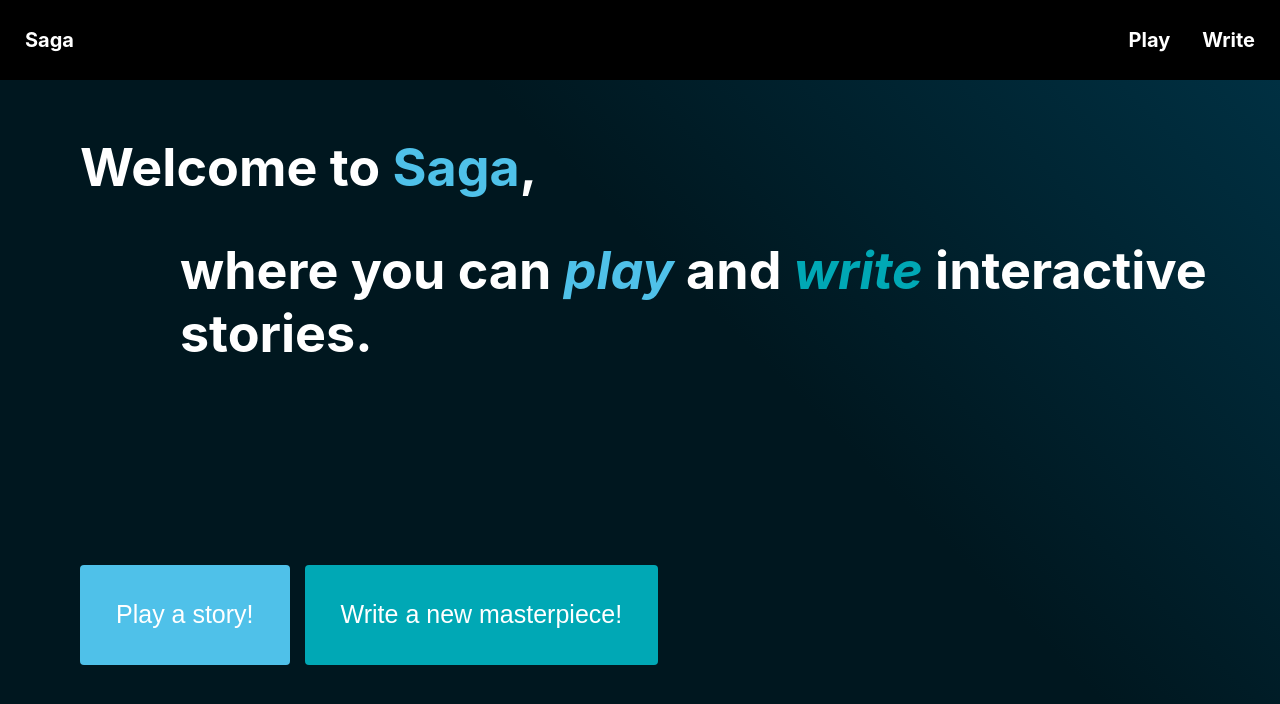
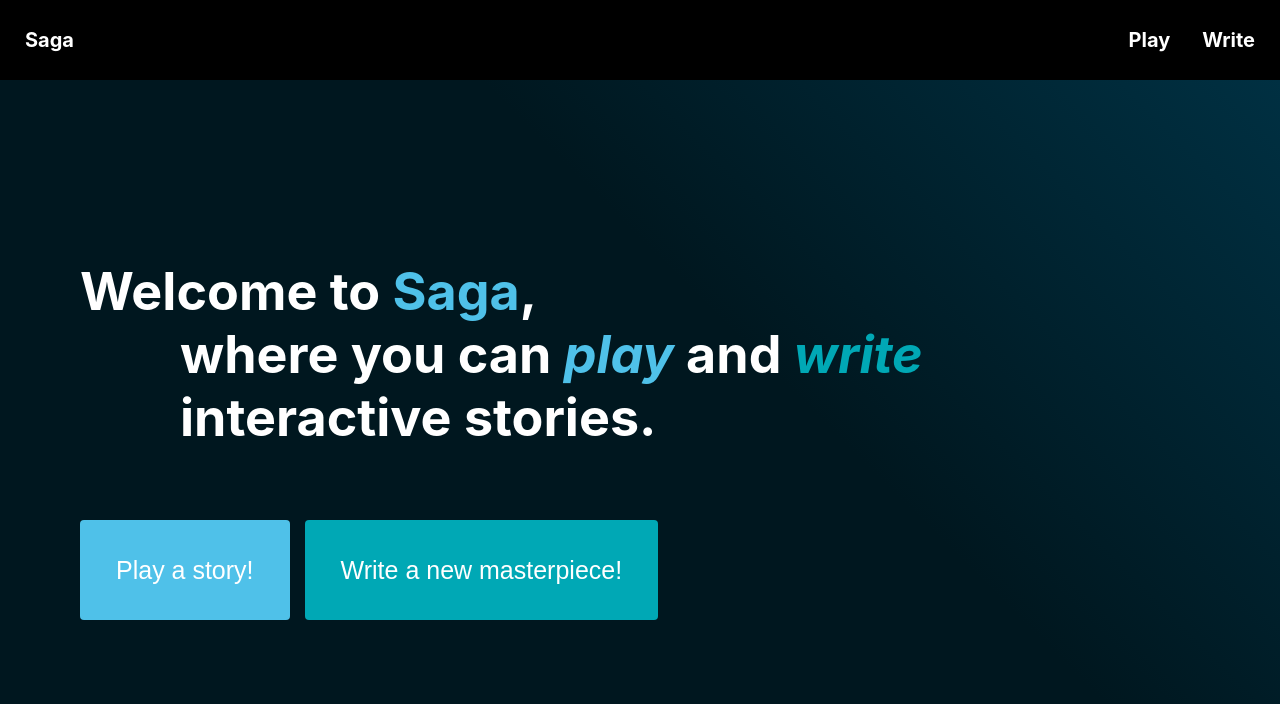
Before and after one commit to SofieDunt/saga-frontend, a React (Create React App) app: page / in a window 1280 px wide. Shown: the top 704 px of the page. Built offline with nearby package versions, Linux system fonts and the light colour scheme.

Commit message:
NavLink uses history

```diff
--- a/src/App.tsx
+++ b/src/App.tsx
@@ -78,8 +78,8 @@ function App() {
 
   return (
     <>
-      <NavBar />
       <Router>
+        <NavBar />
         <Switch>
           <Route path={Routes.HOME} exact>
             <Home message={message} />
--- a/src/components/navBar/index.tsx
+++ b/src/components/navBar/index.tsx
@@ -1,8 +1,9 @@
 import React from "react";
-import { Flex, Box, Link } from "rebass";
-import { BLACK, PRIMARY, WHITE } from "../../themes";
+import { Flex, Box } from "rebass";
+import { BLACK, PRIMARY } from "../../themes";
 import { Routes } from "../../App";
 import styled from "@emotion/styled";
+import NavLink from "../navLink";
 
 const NavFlex = styled(Flex)`
   height: 10vh;
@@ -10,13 +11,6 @@ const NavFlex = styled(Flex)`
   color: ${PRIMARY};
   background-color: ${BLACK};
   align-items: center;
-`;
-
-const NavLink = styled(Link)`
-  color: ${WHITE};
-  font-weight: bold;
-  text-decoration: none;
-  font-size: 20px;
 `;
 
 const NavBar: React.FC = () => {
--- /dev/null
+++ b/src/components/navLink/index.tsx
@@ -0,0 +1,25 @@
+import React from "react";
+import { Text } from "rebass";
+import { useHistory } from "react-router-dom";
+import styled from "@emotion/styled";
+import { WHITE } from "../../themes";
+
+const LinkText = styled(Text)`
+  color: ${WHITE};
+  font-weight: bold;
+  font-size: 20px;
+`;
+
+const NavLink: React.FC<any> = ({ href, ...rest }) => {
+  const history = useHistory();
+  return (
+    <LinkText
+      {...rest}
+      onClick={() => {
+        history.push(href);
+      }}
+    />
+  );
+};
+
+export default NavLink;
--- a/src/pages/home/index.tsx
+++ b/src/pages/home/index.tsx
@@ -11,7 +11,7 @@ import LinkButton from "../../components/linkButton";
 import { ErrorHandlerProps, Routes } from "../../App";
 
 const HomePageContainer = styled(Flex)`
-  padding-left: 40px;
+  padding: 20vh 80px 80px 40px;
   height: 100%;
   flex-direction: column;
   justify-content: center;
@@ -24,7 +24,6 @@ const HomePageContainer = styled(Flex)`
 const TitleBox = styled(Box)`
   font-size: 52px;
   font-weight: bold;
-  margin-bottom: 200px;
 
   @media only screen and (max-width: 813px) {
     margin-bottom: 50px;
@@ -32,7 +31,6 @@ const TitleBox = styled(Box)`
 `;
 
 const GreetingDescription = styled(Text)`
-  padding-top: 5vh;
   padding-left: 100px;
 
   @media only screen and (max-width: 813px) {
@@ -67,6 +65,7 @@ const Home: React.FC<ErrorHandlerProps> = () => {
             <Italic color={SECONDARY}>write</Italic> interactive stories.
           </GreetingDescription>
         </TitleBox>
+        <Box my={"auto"} />
         <ButtonFlex>
           <LinkButton to={Routes.PLAYER_LIBRARY} bg={PRIMARY}>
             <ButtonLabel>Play a story!</ButtonLabel>
```
